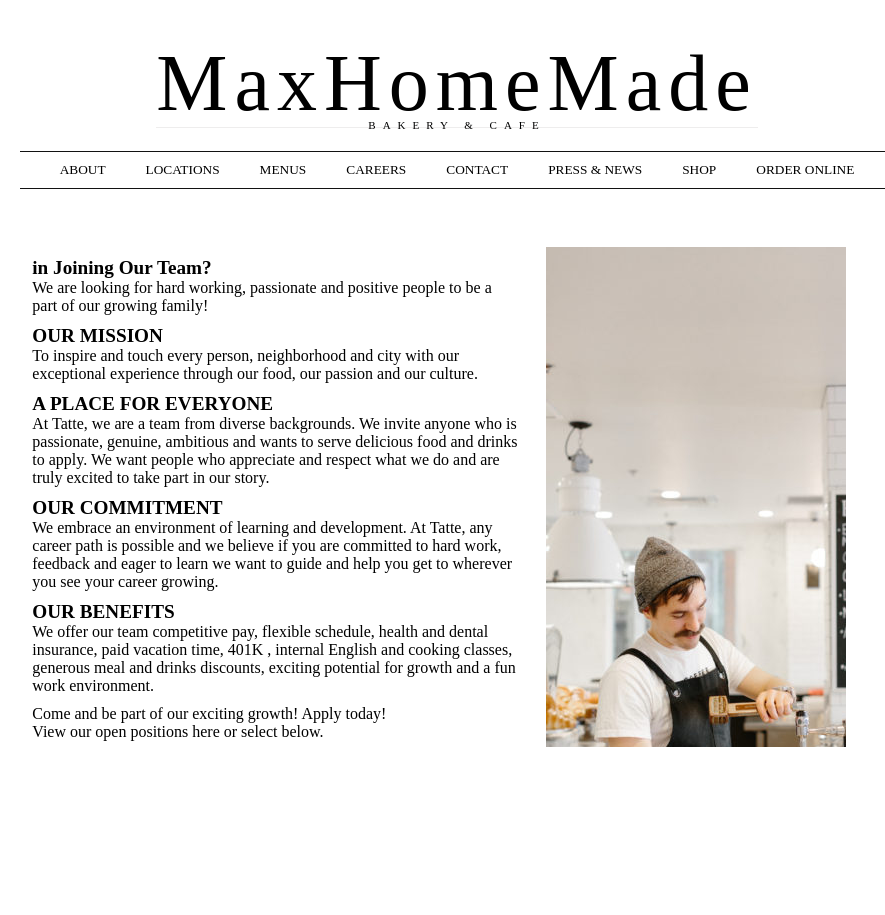
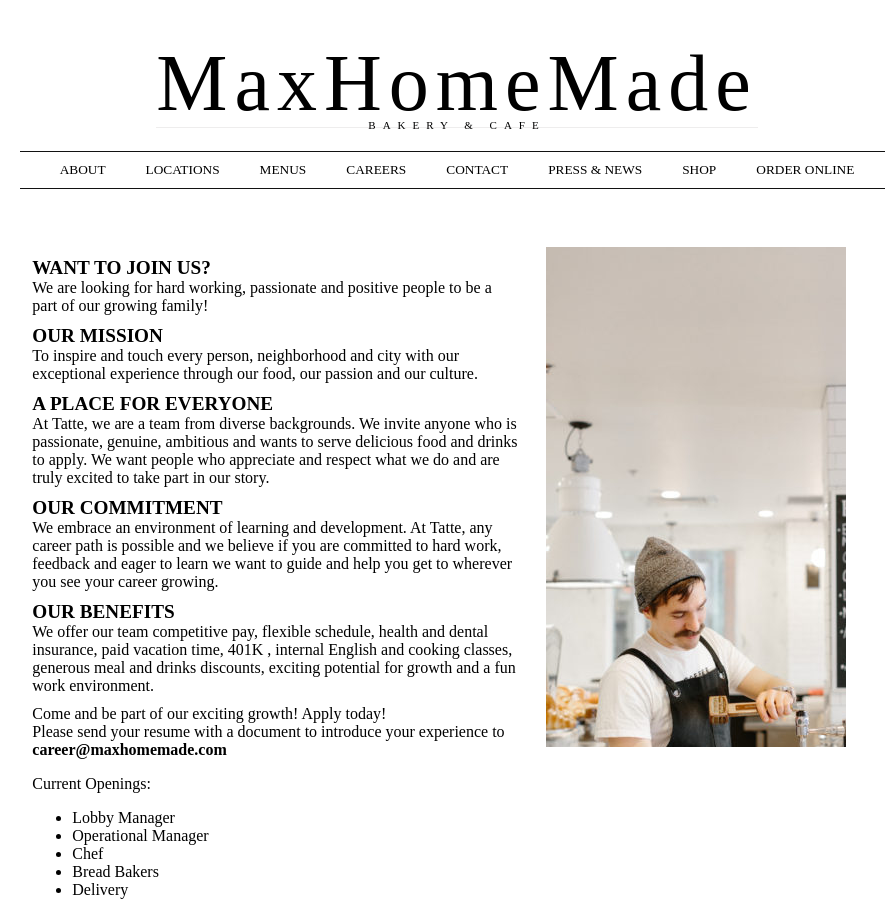
Before and after one commit to chenxiii0814/Web-Design-Final, an Angular app in the folder bakery-app/: page /career in a window 1280 px wide. Shown: the whole page, without its empty margins (183-1068 px from the left). Before the commit the page ends 800 px from the top, so only its background shows below. Built offline with nearby package versions, Linux system fonts and the light colour scheme.

Commit message:
change career

```diff
--- a/bakery-app/src/app/career/career.component.html
+++ b/bakery-app/src/app/career/career.component.html
@@ -1,7 +1,7 @@
 <div class="div-body">
   <div class="left">
       <div class="format">
-        <div class="title"> in Joining Our Team?</div>
+        <div class="title"> WANT TO JOIN US?</div>
         <div class="text">We are looking for hard working, passionate and positive people to be a part of our growing family!</div>
       </div>
       <div class="format">
@@ -21,8 +21,17 @@
         <div class="text">We offer our team competitive pay, flexible schedule, health and dental insurance, paid vacation time, 401K , internal English and cooking classes, generous meal and drinks discounts, exciting potential for growth and a fun work environment.</div>
       </div>
       <div class="format">
-        <div class="text">Come and be part of our exciting growth! Apply today!<br/>
-      View our open positions here or select below.</div>
+        <div class="text">Come and be part of our exciting growth! Apply today!<br/>Please send your resume with a document to introduce your experience to <b>career@maxhomemade.com</b><br>
+      <p>Current Openings:</p>
+      <ul>
+        <li>Lobby Manager</li>
+        <li>Operational Manager</li>
+        <li>Chef</li>
+        <li>Bread Bakers</li>
+        <li>Delivery</li>
+      </ul>
+
+    </div>
       </div>
   </div>
   <div class="right">
```
